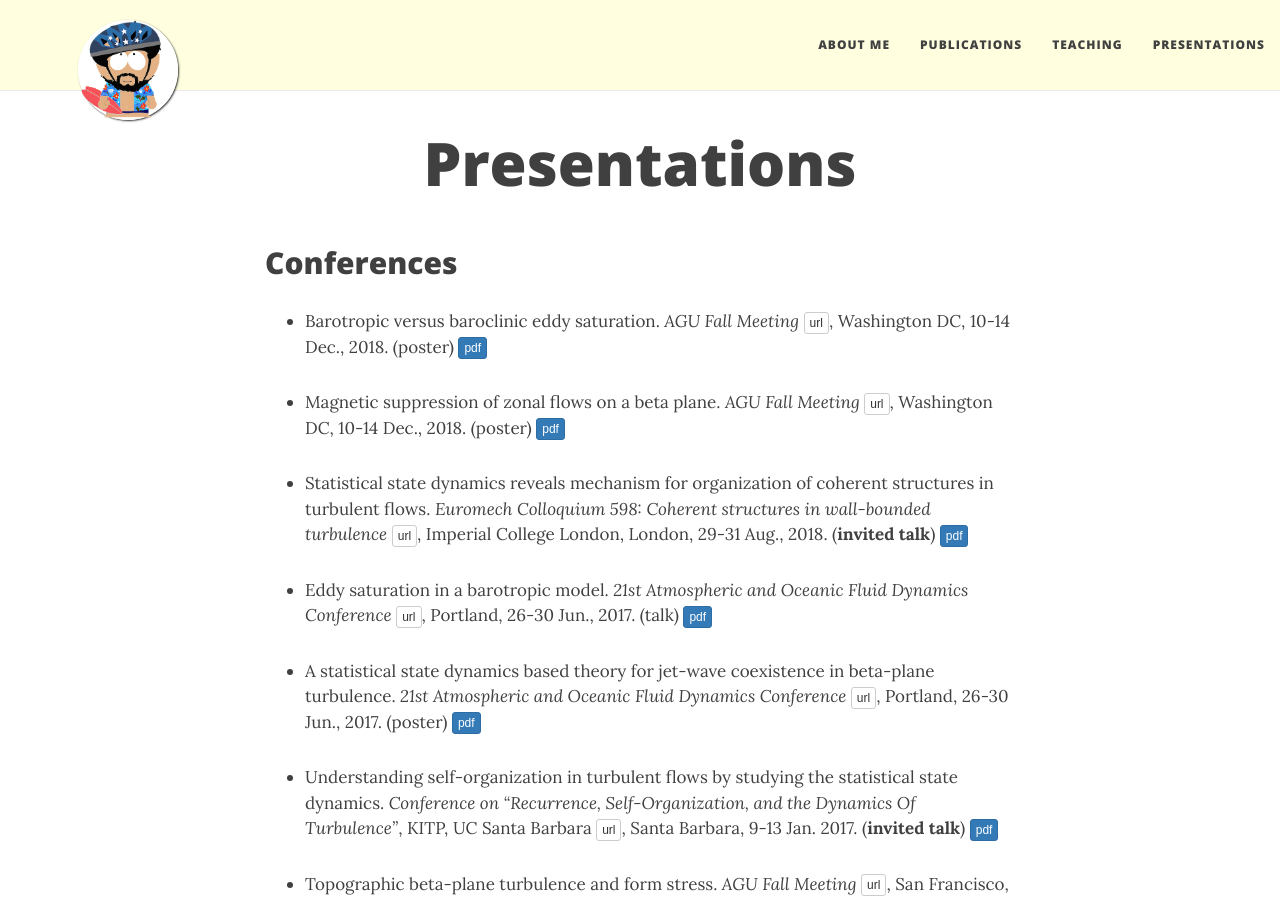
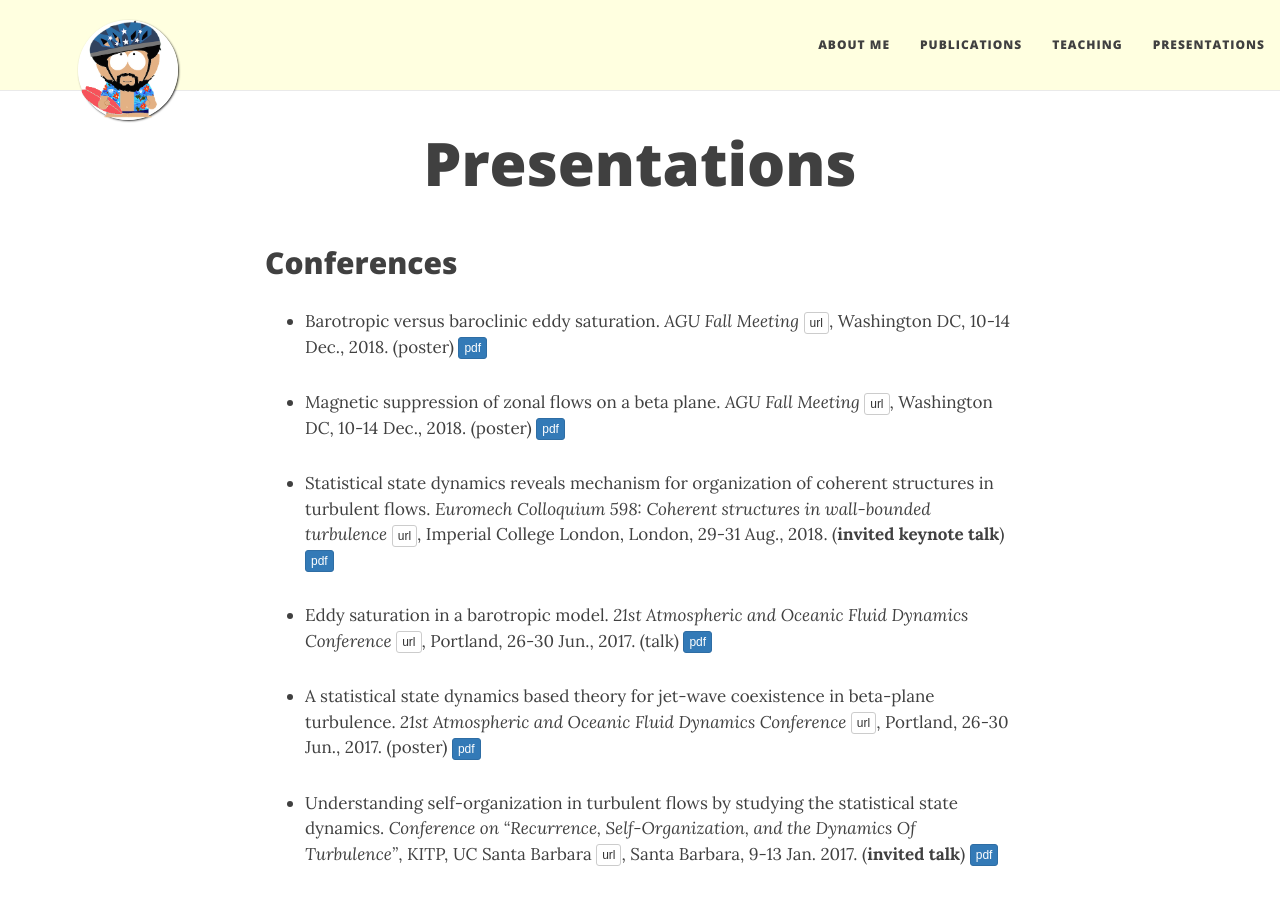
Before and after one commit to navidcy/navidcy.github.io, a Jekyll site: the page built from presentations.md, in a window 1280 px wide and 900 px high. Built offline with Jekyll 4.4.1, drawn with Linux system fonts in a browser that asks for light colours; nearby versions of some CDN libraries.

Commit message:
minor polishing

```diff
--- a/presentations.md
+++ b/presentations.md
@@ -11,7 +11,7 @@ title: Presentations
 
 - Magnetic suppression of zonal flows on a beta plane. _AGU Fall Meeting_ [<span class="btn btn-default btn-xs{{end}}" style="font-family:sans-serif;">url</span>][AGU18-site]{:target="_blank"}, Washington DC, 10-14 Dec., 2018. (poster) [<span class="btn btn-primary btn-xs{{end}}" style="font-family:sans-serif;">pdf</span>][AGU18-magnetic-poster]
 
-- Statistical state dynamics reveals mechanism for organization of coherent structures in turbulent flows. _Euromech Colloquium 598: Coherent structures in wall-bounded turbulence_ [<span class="btn btn-default btn-xs{{end}}" style="font-family:sans-serif;">url</span>][Euromech18-site]{:target="_blank"}, Imperial College London, London, 29-31 Aug., 2018. (**invited talk**) [<span class="btn btn-primary btn-xs{{end}}" style="font-family:sans-serif;">pdf</span>][Euromech18-talk]
+- Statistical state dynamics reveals mechanism for organization of coherent structures in turbulent flows. _Euromech Colloquium 598: Coherent structures in wall-bounded turbulence_ [<span class="btn btn-default btn-xs{{end}}" style="font-family:sans-serif;">url</span>][Euromech18-site]{:target="_blank"}, Imperial College London, London, 29-31 Aug., 2018. (**invited keynote talk**) [<span class="btn btn-primary btn-xs{{end}}" style="font-family:sans-serif;">pdf</span>][Euromech18-talk]
 
 - Eddy saturation in a barotropic model. _21st Atmospheric and Oceanic Fluid Dynamics Conference_ [<span class="btn btn-default btn-xs{{end}}" style="font-family:sans-serif;">url</span>][AOFD17-site]{:target="_blank"}, Portland, 26-30 Jun., 2017. (talk) [<span class="btn btn-primary btn-xs{{end}}" style="font-family:sans-serif;">pdf</span>][AOFD17-talk]
 
```
